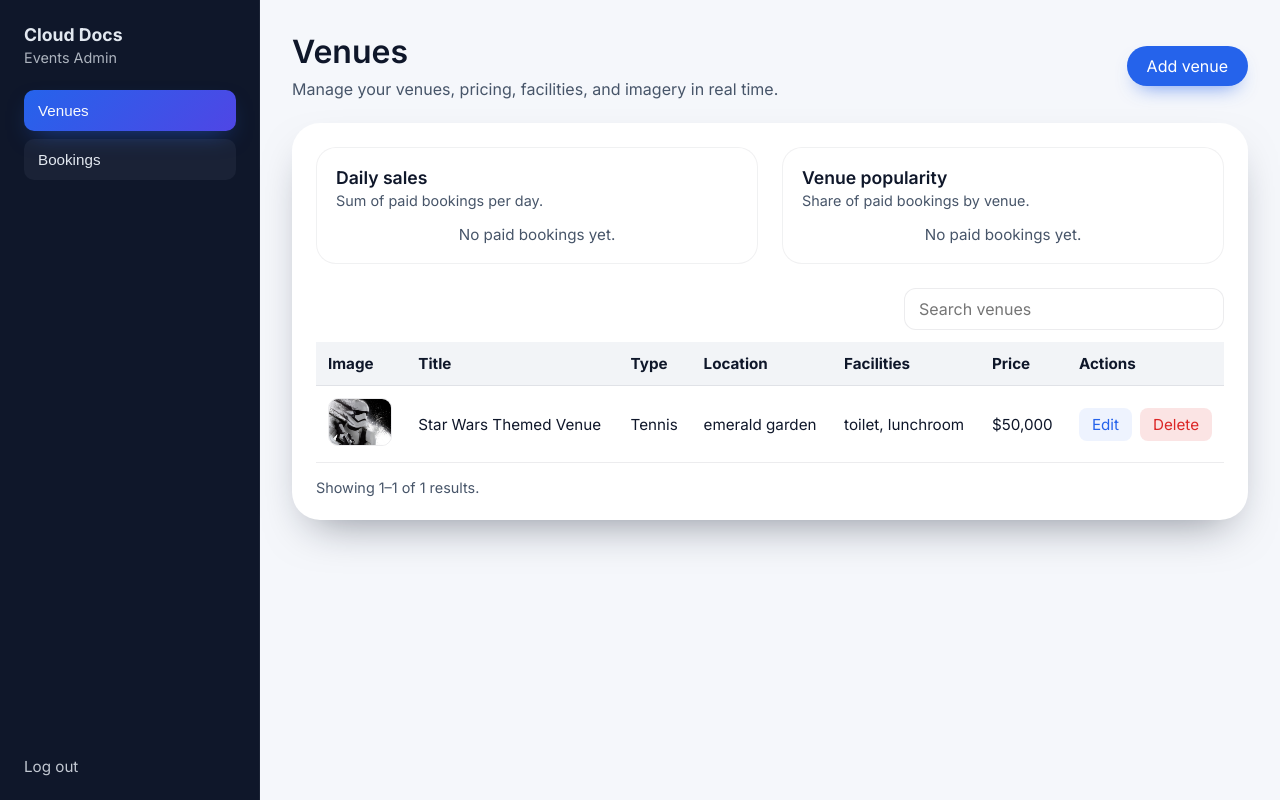
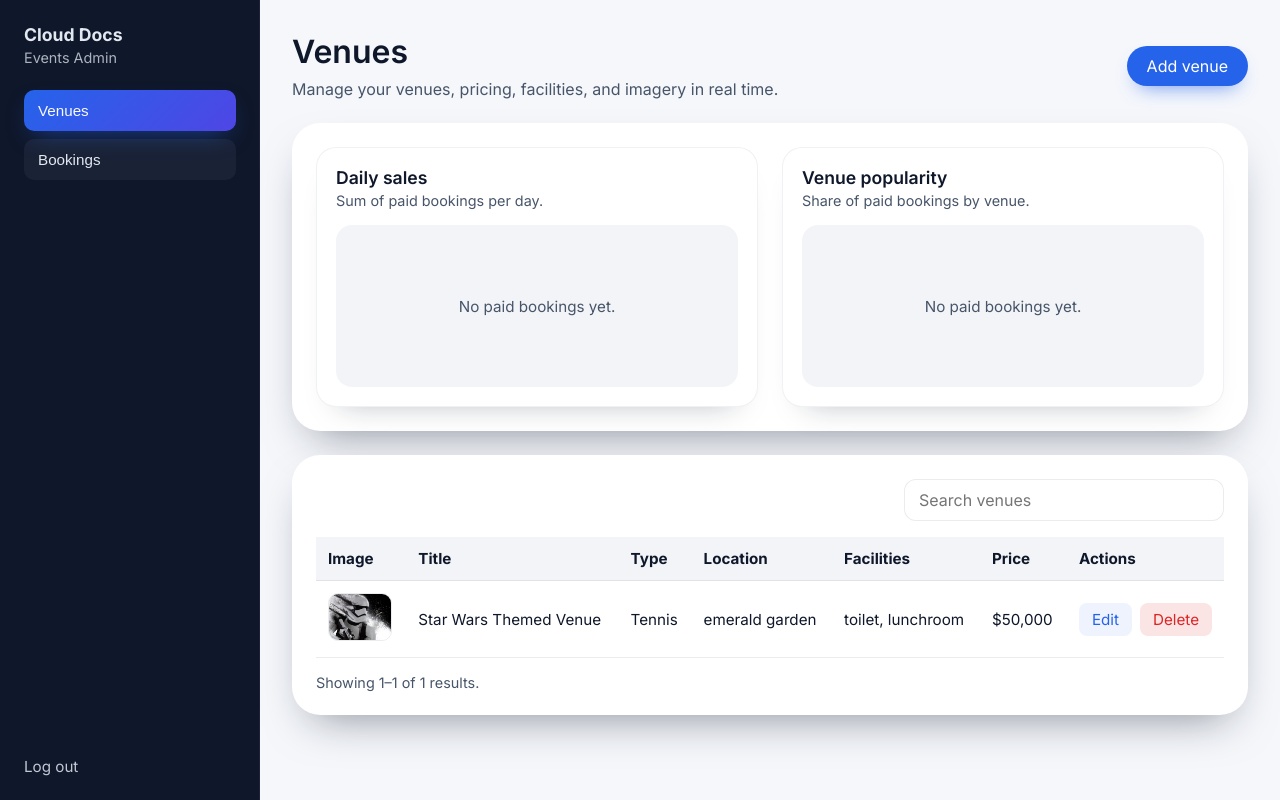
Before and after one commit to dinovaslate/brokuFalih, a Django app: page /admin-panel/ in a window 1280 px wide. Run offline with Django 5.2, Linux system fonts and the light colour scheme; a user stored in the database is signed in; data comes from the database, SQL or seed files in the repository.

Commit message:
Refine admin analytics layout and charts

```diff
--- a/main/static/main/admin.css
+++ b/main/static/main/admin.css
@@ -178,16 +178,43 @@ body.admin-body {
 }
 
 .content-body {
-  background: white;
+  display: flex;
+  flex-direction: column;
+  gap: 24px;
+}
+
+.data-section {
+  display: flex;
+  flex-direction: column;
+  gap: 24px;
+}
+
+.surface-card {
+  background: #fff;
   border-radius: 28px;
   padding: 24px;
   box-shadow: var(--shadow-lg);
 }
 
+.surface-card--analytics {
+  display: flex;
+  flex-direction: column;
+  gap: 24px;
+}
+
+.surface-card--table {
+  display: flex;
+  flex-direction: column;
+  gap: 16px;
+}
+
 .analytics-grid {
   display: grid;
   gap: 24px;
-  margin-bottom: 24px;
+}
+
+.surface-card--analytics .analytics-grid {
+  grid-auto-rows: minmax(0, 1fr);
 }
 
 @media (min-width: 768px) {
@@ -200,10 +227,14 @@ body.admin-body {
   background: #fff;
   border-radius: 20px;
   padding: 20px;
-  box-shadow: inset 0 0 0 1px rgba(15, 23, 42, 0.06);
+  box-shadow: inset 0 0 0 1px rgba(15, 23, 42, 0.06),
+    0 18px 30px -24px rgba(15, 23, 42, 0.35);
   display: flex;
   flex-direction: column;
   gap: 16px;
+  position: relative;
+  min-height: 0;
+  height: clamp(260px, 32vh, 340px);
 }
 
 .chart-card__header {
@@ -226,7 +257,10 @@ body.admin-body {
 
 .chart-canvas {
   width: 100%;
-  min-height: 220px;
+  max-width: 100%;
+  height: 100%;
+  display: block;
+  flex: 1 1 auto;
 }
 
 .chart-canvas.is-hidden {
@@ -238,6 +272,13 @@ body.admin-body {
   text-align: center;
   color: var(--text-secondary);
   font-size: 0.95rem;
+  display: flex;
+  align-items: center;
+  justify-content: center;
+  padding: 32px 16px;
+  background: rgba(148, 163, 184, 0.12);
+  border-radius: 16px;
+  flex: 1 1 auto;
 }
 
 .chart-empty.is-hidden {
@@ -247,7 +288,11 @@ body.admin-body {
 .table-controls {
   display: flex;
   justify-content: flex-end;
-  margin-bottom: 12px;
+  align-items: center;
+  gap: 12px;
+  margin: 0;
+  width: 100%;
+  flex-wrap: wrap;
 }
 
 .search-field {
@@ -367,7 +412,7 @@ body.admin-body {
   align-items: center;
   justify-content: space-between;
   gap: 12px;
-  margin-top: 16px;
+  margin-top: 0;
 }
 
 .table-footer.is-hidden {
@@ -433,9 +478,11 @@ body.admin-body {
 
 .empty-state {
   display: none;
-  padding: 24px;
+  padding: 32px 16px;
   text-align: center;
   color: var(--text-secondary);
+  background: rgba(148, 163, 184, 0.12);
+  border-radius: 16px;
 }
 
 .empty-state.is-visible {
--- a/main/static/main/admin.js
+++ b/main/static/main/admin.js
@@ -326,12 +326,19 @@
     return cookie ? decodeURIComponent(cookie.split('=')[1]) : '';
   }
 
-  function formatCurrency(value) {
-    return new Intl.NumberFormat(undefined, {
+  function formatCurrency(value, { compact = false } = {}) {
+    const options = {
       style: 'currency',
       currency: 'USD',
       maximumFractionDigits: 0,
-    }).format(value);
+    };
+
+    if (compact) {
+      options.notation = 'compact';
+      options.compactDisplay = 'short';
+    }
+
+    return new Intl.NumberFormat(undefined, options).format(value);
   }
 
   function formatDate(dateString) {
@@ -364,8 +371,69 @@
     return colors;
   }
 
+  function computeNiceScale(values) {
+    const dataPoints = Array.isArray(values)
+      ? values
+          .map((value) => Number(value))
+          .filter((value) => Number.isFinite(value) && value >= 0)
+      : [];
+
+    if (dataPoints.length === 0) {
+      return { suggestedMax: undefined, stepSize: undefined };
+    }
+
+    const maxValue = Math.max(...dataPoints);
+    if (!(maxValue > 0)) {
+      return { suggestedMax: undefined, stepSize: undefined };
+    }
+
+    const exponent = Math.floor(Math.log10(maxValue));
+    const magnitude = 10 ** exponent;
+    const normalized = maxValue / magnitude;
+    let niceNormalized;
+
+    if (normalized <= 1) {
+      niceNormalized = 1;
+    } else if (normalized <= 2) {
+      niceNormalized = 2;
+    } else if (normalized <= 5) {
+      niceNormalized = 5;
+    } else {
+      niceNormalized = 10;
+    }
+
+    const suggestedMax = niceNormalized * magnitude;
+    const stepSize = suggestedMax / 5;
+
+    return { suggestedMax, stepSize };
+  }
+
   function createChartConfig(key, dataset) {
     if (key === 'sales') {
+      const { suggestedMax, stepSize } = computeNiceScale(dataset.data);
+      const yAxis = {
+        beginAtZero: true,
+        grace: '8%',
+        grid: {
+          color: 'rgba(15, 23, 42, 0.08)',
+          drawBorder: false,
+          borderDash: [4, 4],
+        },
+        ticks: {
+          maxTicksLimit: 6,
+          callback(value) {
+            return formatCurrency(value, { compact: true });
+          },
+        },
+      };
+
+      if (Number.isFinite(suggestedMax)) {
+        yAxis.suggestedMax = suggestedMax;
+      }
+      if (Number.isFinite(stepSize) && stepSize > 0) {
+        yAxis.ticks.stepSize = stepSize;
+      }
+
       return {
         type: 'line',
         data: {
@@ -380,6 +448,9 @@
               fill: true,
               pointRadius: 4,
               pointHoverRadius: 6,
+              pointBorderWidth: 2,
+              pointBackgroundColor: '#ffffff',
+              pointBorderColor: '#2563eb',
               borderWidth: 2,
             },
           ],
@@ -388,33 +459,46 @@
           responsive: true,
           maintainAspectRatio: false,
           interaction: { intersect: false, mode: 'index' },
+          layout: {
+            padding: {
+              top: 12,
+              right: 16,
+              bottom: 8,
+              left: 8,
+            },
+          },
           scales: {
             x: {
-              grid: { display: false },
+              grid: {
+                display: true,
+                color: 'rgba(15, 23, 42, 0.04)',
+                drawBorder: false,
+              },
               ticks: {
                 maxRotation: 0,
+                autoSkip: true,
+                maxTicksLimit: 6,
                 callback(value, index) {
                   const label = dataset.labels[index];
                   return formatDate(label);
                 },
               },
             },
-            y: {
-              beginAtZero: true,
-              ticks: {
-                callback(value) {
-                  return formatCurrency(value);
-                },
-              },
-            },
+            y: yAxis,
           },
           plugins: {
             legend: { display: false },
             tooltip: {
               callbacks: {
+                title(context) {
+                  if (!context.length) {
+                    return '';
+                  }
+                  return formatDate(context[0].label);
+                },
                 label(context) {
-                  const amount = context.parsed.y ?? context.parsed;
-                  return `${formatCurrency(amount)} on ${formatDate(context.label)}`;
+                  const amount = context.parsed.y ?? context.parsed ?? 0;
+                  return formatCurrency(amount);
                 },
               },
             },
@@ -433,6 +517,7 @@
             backgroundColor: getPopularityColors(dataset.labels.length),
             borderWidth: 0,
             hoverOffset: 12,
+            borderRadius: 10,
           },
         ],
       },
@@ -440,11 +525,21 @@
         responsive: true,
         maintainAspectRatio: false,
         cutout: '58%',
+        layout: {
+          padding: {
+            top: 12,
+            bottom: 12,
+            left: 12,
+            right: 12,
+          },
+        },
         plugins: {
           legend: {
             position: 'bottom',
             labels: {
               boxWidth: 14,
+              usePointStyle: true,
+              pointStyle: 'circle',
               padding: 16,
             },
           },
@@ -454,7 +549,26 @@
                 const value = Number.isFinite(context.parsed) ? context.parsed : 0;
                 const suffix = value === 1 ? 'booking' : 'bookings';
                 const label = context.label || '';
-                return `${label}: ${value} ${suffix}`;
+                const datasetValues =
+                  context &&
+                  context.chart &&
+                  context.chart.data &&
+                  Array.isArray(context.chart.data.datasets)
+                    ? context.chart.data.datasets[context.datasetIndex]?.data || []
+                    : [];
+                const total = Array.isArray(datasetValues)
+                  ? datasetValues.reduce(
+                      (sum, item) => sum + (Number(item) || 0),
+                      0,
+                    )
+                  : 0;
+                const percentage = total > 0 ? (value / total) * 100 : 0;
+                let percentageLabel = '';
+                if (Number.isFinite(percentage) && total > 0) {
+                  const precision = percentage >= 10 ? 0 : 1;
+                  percentageLabel = ` (${percentage.toFixed(precision)}%)`;
+                }
+                return `${label}: ${value} ${suffix}${percentageLabel}`;
               },
             },
           },
--- a/main/templates/main/admin_panel.html
+++ b/main/templates/main/admin_panel.html
@@ -45,7 +45,8 @@
       </header>
       <div class="content-body">
         <section class="data-section" data-section="venues" aria-label="Venues table">
-          <div class="analytics-grid" aria-label="Venue performance charts">
+          <div class="surface-card surface-card--analytics" aria-label="Venue performance charts">
+            <div class="analytics-grid">
               <article class="chart-card">
                 <header class="chart-card__header">
                   <h2 class="chart-card__title">Daily sales</h2>
@@ -73,6 +74,8 @@
                 <p class="chart-empty" data-chart-empty="popularity">No paid bookings yet.</p>
               </article>
             </div>
+          </div>
+          <div class="surface-card surface-card--table">
             <div class="table-controls">
               <label class="search-field">
                 <span class="sr-only">Search venues</span>
@@ -113,12 +116,14 @@
               <p class="table-summary" data-summary="venues"></p>
               <nav class="pagination" data-pagination="venues" aria-label="Venues pagination"></nav>
             </div>
+          </div>
         </section>
         <section
           class="data-section is-hidden"
           data-section="bookings"
           aria-label="Bookings table"
         >
+          <div class="surface-card surface-card--table">
             <div class="table-controls">
               <label class="search-field">
                 <span class="sr-only">Search bookings</span>
@@ -157,6 +162,7 @@
             <div class="table-footer is-hidden" data-table-footer="bookings">
               <p class="table-summary" data-summary="bookings"></p>
               <nav class="pagination" data-pagination="bookings" aria-label="Bookings pagination"></nav>
+            </div>
           </div>
         </section>
       </div>
```
Lines whose indentation alone changed are shown as unchanged.
